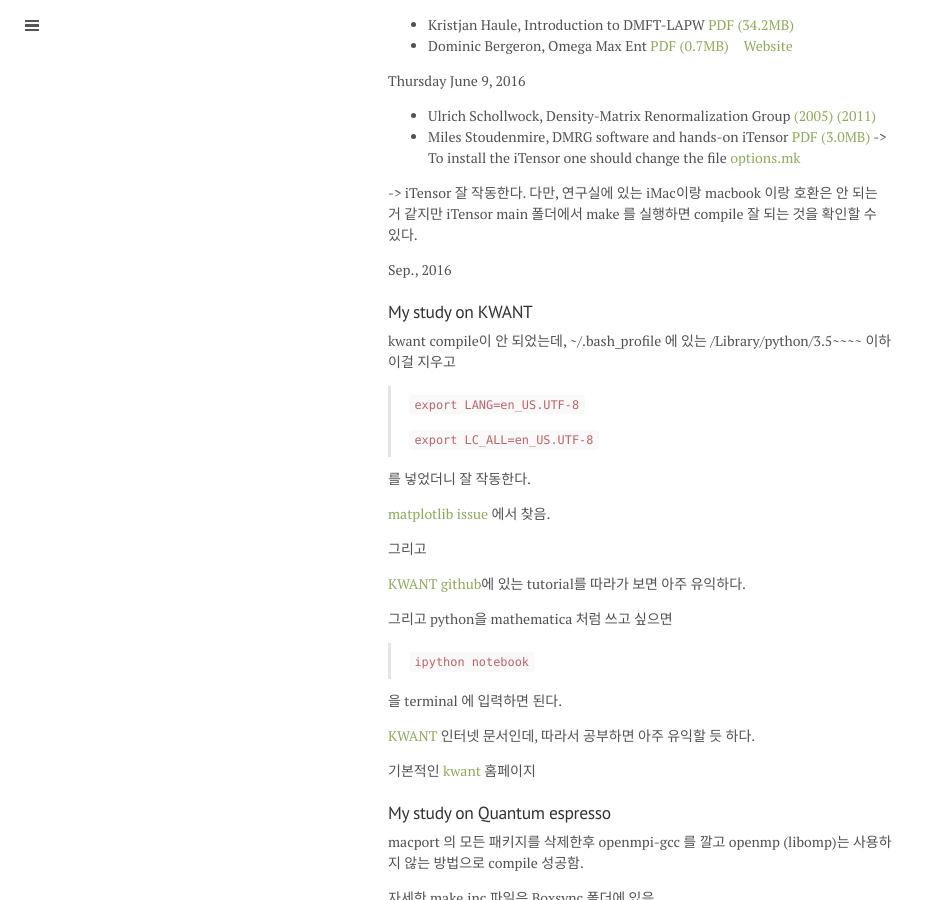
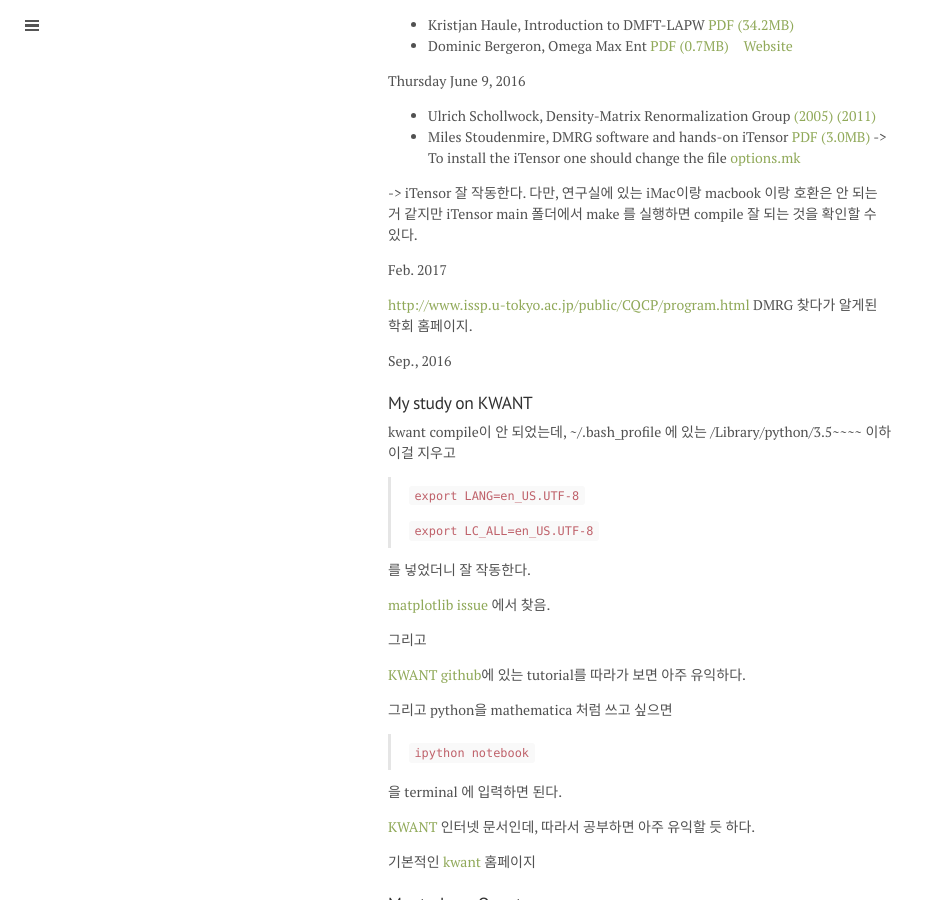
Before and after one commit to qkrwlsghdcjsworlt/work, a Jekyll site: the page built from tremblay.md, in a window 1280 px wide and 900 px high, scrolled down 1061 px. Shown: the whole window, without its empty margins (0-930 px from the left). Built offline with Jekyll 4.4.1, drawn with Linux system fonts in a browser that asks for light colours; formulas are drawn with MathJax 3.

Commit message:
“update”

```diff
--- a/tremblay.md
+++ b/tremblay.md
@@ -64,6 +64,12 @@
 -> iTensor 잘 작동한다. 다만, 연구실에 있는 iMac이랑 macbook 이랑 호환은 안 되는 거 같지만 iTensor main 폴더에서 make 를 실행하면 compile 잘 되는 것을 확인할 수 있다.
 
 
+Feb. 2017
+
+[http://www.issp.u-tokyo.ac.jp/public/CQCP/program.html](http://www.issp.u-tokyo.ac.jp/public/CQCP/program.html)  DMRG 찾다가 알게된 학회 홈페이지.
+
+
+
 Sep., 2016
 
 ### My study on KWANT
```
